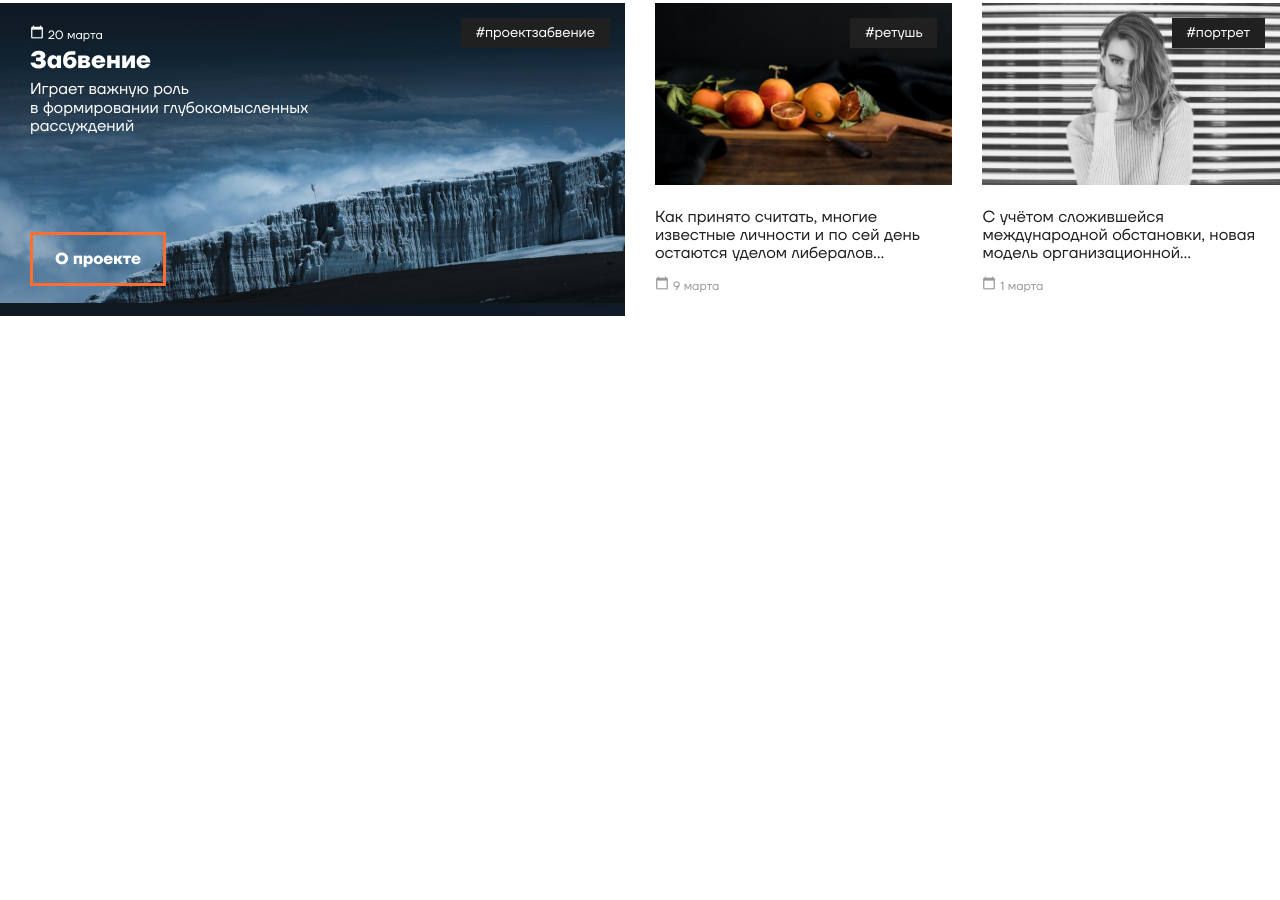
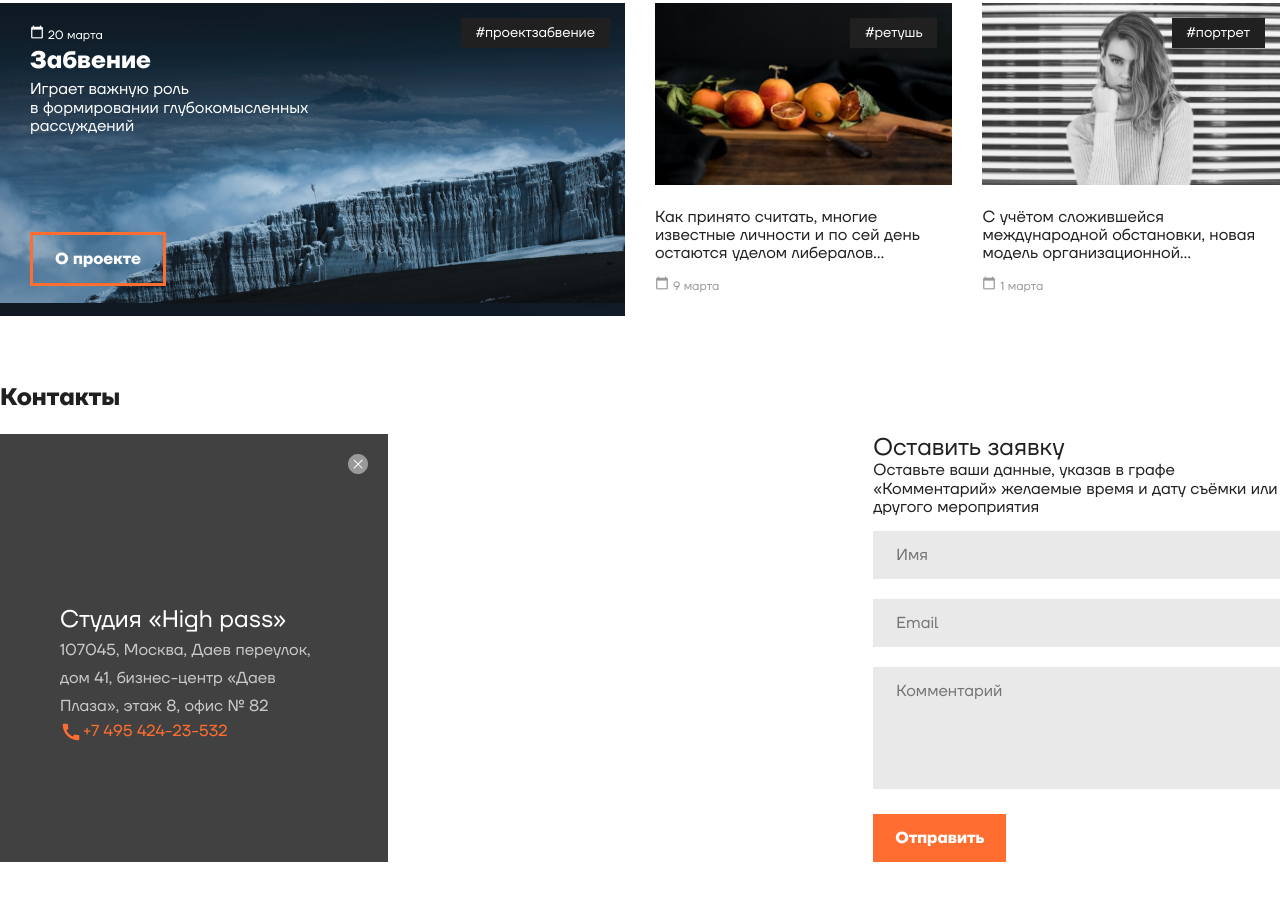
Before and after one commit to chegodaevvl/highphoto, a website: page src/index.html in a window 1280 px wide. Shown: the part 1767-2667 px from the top of the page. Before the commit the page ends 2151 px from the top, so only its background shows below. Drawn offline with nearby package versions, Linux system fonts and the light colour scheme; files that its build step writes are made by us from their sources; files whose address does not match are found by name.

Commit message:
section contact implemented

```diff
--- a/package.json
+++ b/package.json
@@ -18,6 +18,7 @@
     "gulp-image": "^6.3.1",
     "gulp-sass": "^5.1.0",
     "gulp-sourcemaps": "^3.0.0",
+    "gulp-svg-sprite": "^2.0.3",
     "normalize.css": "^8.0.1",
     "sass": "^1.70.0"
   }
--- a/src/index.html
+++ b/src/index.html
@@ -6,6 +6,8 @@
     <title>High Pass</title>
     <link rel="stylesheet" href="css/style.css">
     <link rel="shortcut icon" href="favicon.ico" type="image/x-icon">
+    <script src="https://api-maps.yandex.ru/2.1/?apikey=вашAPI-ключ&lang=ru_RU" defer></script>
+    <script src="scripts/main.js" defer></script>
 </head>
 <body>
     <header>
@@ -35,7 +37,7 @@
             </div>
         </div>
     </header>
-    <main>
+    <?xml version="1.0" encoding="utf-8"?><svg style="display: none;" viewBox="0 0 22 22" xmlns="http://www.w3.org/2000/svg" xmlns:xlink="http://www.w3.org/1999/xlink"><style>:root>svg{display:none}:root>svg:target{display:block}</style><svg fill="none" viewBox="0 0 22 22" id="phone" xmlns="http://www.w3.org/2000/svg"><path d="M18.343 14.098a10.49 10.49 0 0 1-3.236-.513.896.896 0 0 0-.926.22l-1.44 1.806c-2.593-1.238-5.023-3.575-6.315-6.261l1.787-1.522a.935.935 0 0 0 .22-.935 10.223 10.223 0 0 1-.513-3.235.916.916 0 0 0-.907-.908H3.84c-.495 0-1.091.22-1.091.908 0 8.515 7.086 15.592 15.593 15.592.65 0 .907-.578.907-1.082v-3.162a.916.916 0 0 0-.907-.908Z" fill="#FF6E30"/></svg></svg>    <main>
         <section>
             <div class="container classes">
                 <div class="classes__item class-promo">
@@ -83,7 +85,7 @@
                             <h2 class="about__header">
                                 Подписаться на&nbsp;рассылку
                             </h2>
-                            <input type="text" class="about__email" name="subscription_email" placeholder="Email">
+                            <input type="email" class="about__email" name="subscription_email" placeholder="Email">
                             <button class="standardBtn">
                                 Отправить
                             </button>
@@ -210,6 +212,47 @@
                 </div>
             </div>
         </section>
+        <section>
+            <div class="container contacts">
+                <h2 class="section__header onWhite contacts__header">
+                    Контакты
+                </h2>
+                <div class="contacts__grid">
+                    <div class="contacts__mapArea">
+                        <div class="contacts__map"  id="contacts-map"></div>
+                        <div class="contacts__slide">
+                            <div class="closeBtn">
+                                <img src="../img/closeBtn.png" alt="">
+                            </div>
+                            <h3 class="contacts__title">Студия &laquo;High pass&raquo;</h3>
+                            <div class="contacts__address">
+                                107045, Москва, Даев переулок, дом&nbsp;41, бизнес-центр &laquo;Даев Плаза&raquo;, этаж&nbsp;8, офис &#8470;&nbsp;82
+                            </div>
+                            <div class="contacts__phone">
+                                <a href="tel:+749542423532" class="contacts__phonenumber">
+                                    +7&nbsp;495 424-23-532
+                                    <svg class="phoneIcon">
+                                        <use xlink:href="#phone"></use>
+                                    </svg>
+                                    </a>
+                            </div>
+                        </div>
+                    </div>
+                    <form action="" class="contact__form" method="POST">
+                        <h3 class="contacts__formTitle">
+                            Оставить заявку
+                        </h3>
+                        <div class="contacts__description">
+                            Оставьте ваши данные, указав в&nbsp;графе &laquo;Комментарий&raquo; желаемые время и&nbsp;дату съёмки или другого мероприятия
+                        </div>
+                        <input type="text" class="contacts__field" name="contact_name" placeholder="Имя">
+                        <input type="email" class="contacts__field" name="contact_email" placeholder="Email">
+                        <textarea name="contact_comment comment_field" id="" rows="5" class="contacts__field" placeholder="Комментарий"></textarea>
+                        <input type="submit" class="contacts__btn" value="Отправить">
+                    </form>
+                </div>
+            </div>
+        </section>
     </main>
 </body>
 </html>
--- /dev/null
+++ b/src/scripts/main.js
@@ -0,0 +1,25 @@
+ymaps.ready(init);
+function init(){
+    // Создание карты.
+    var myMap = new ymaps.Map("contacts-map", {
+        // Координаты центра карты.
+        // Порядок по умолчанию: «широта, долгота».
+        // Чтобы не определять координаты центра карты вручную,
+        // воспользуйтесь инструментом Определение координат.
+        center: [55.765331, 37.629125],
+        // Уровень масштабирования. Допустимые значения:
+        // от 0 (весь мир) до 19.
+        zoom: 14,
+        controls: [],
+    });
+
+    var myPlacemark = new ymaps.Placemark([55.769535, 37.639985], {}, {
+      iconLayout: 'default#image',
+      iconImageHref: 'img/location.png',
+      iconImageSize: [12, 12],
+      iconImageOffeset: [-3, -42],
+    });
+
+    myMap.geoObjects.add(myPlacemark);
+    myMap.behaviors.disable(['drag', 'rightMouseButtonMagnifier', 'scrollZoom'])
+  };
--- a/src/styles/_common.scss
+++ b/src/styles/_common.scss
@@ -55,6 +55,10 @@ img {
 	width: 100%;
 }
 
+a {
+	text-decoration: none;
+}
+
 .standardBtn {
 	@include btnReset;
 
--- /dev/null
+++ b/src/styles/_contacts.scss
@@ -0,0 +1,129 @@
+@import '_variables.scss';
+
+.contacts {
+
+    &__header {
+        margin-bottom: 22px;
+    }
+
+    &__grid {
+        display: grid;
+        grid-template-columns: repeat(3, 1fr);
+        grid-template-rows: 1fr;
+        gap: 30px;
+        grid-template-areas:
+        "map map form";
+    }
+
+    // &__map {
+    //     grid-area: map;
+    // }
+
+    &__form {
+        grid-area: form;
+        display: flex;
+        flex-direction: column;
+        align-items: flex-start;
+    }
+
+    &__formTitle {
+        margin: 0;
+        font-size: 24px;
+        font-weight: 400;
+    }
+
+    &__description {
+        font-size: 16px;
+        font-weight: 400;
+        margin-bottom: 14px;
+    }
+
+    &__field {
+        width: 100%;
+        padding: 15px 23px;
+        margin-bottom: 20px;
+        background-color: $additionalGreyColor;
+        border: none;
+    }
+
+    &__btn {
+        margin: 0;
+        padding: 15px 22px;
+        color: $mainLightColor;
+        font-size: 16px;
+        font-weight: 800;
+        border: none;
+        background-color: $secondColor;
+    }
+
+    &__map {
+        width: 100%;
+        height: 100%;
+    }
+
+    &__mapArea {
+        grid-area: map;
+        position: relative;
+        width: 100%;
+        height: 100%;
+    }
+
+    &__slide {
+        position: absolute;
+        top: 0;
+        left: 0;
+        width: 46%;
+        height: 100%;
+        padding: 175px 50px 150px 60px;
+        background-color: rgba($mainDarkColor, 0.85);
+    }
+
+    &__title {
+        margin: 0;
+        color: $mainLightColor;
+        font-size: 24px;
+        font-weight: 400;
+        line-height: 22px;
+        margin-bottom: 5px;
+    }
+
+    &__address {
+        color: $lightGreyColor;
+        font-size: 16px;
+        font-weight: 400;
+        line-height: 28px;
+        margin-bottom: 2px;
+    }
+
+    &__phonenumber {
+        position: relative;
+        padding-left: 23px;
+        color: $secondColor;
+    }
+
+}
+
+textarea {
+    resize: none;
+}
+
+[class*="ground-pane"] {
+    filter: grayscale(100%);
+  }
+
+.closeBtn {
+    position: absolute;
+    top: 20px;
+    right: 20px;
+    width: 20px;
+    height: 20px;
+}
+
+.phoneIcon {
+    margin: 0;
+    position: absolute;
+    top: 0;
+    left: 0;
+    width: 22px;
+    height: 22px;
+}
--- a/src/styles/_variables.scss
+++ b/src/styles/_variables.scss
@@ -3,3 +3,5 @@ $mainLightColor: white;
 $secondColor: #FF6E30;
 $backgroundField: #4A4A4A;
 $greyFontColor: #999999;
+$additionalGreyColor: #E9E9E9;
+$lightGreyColor: #CACACA;
--- a/src/styles/style.scss
+++ b/src/styles/style.scss
@@ -5,3 +5,4 @@
 @import '_classes.scss';
 @import '_about.scss';
 @import '_projects.scss';
+@import '_contacts.scss';
```
Also changed, not shown: gulpfile.js (+25 -1 lines), src/img/closeBtn.png (added), src/img/location.png (added), src/img/svg/phone.svg (added), 1 other file.
